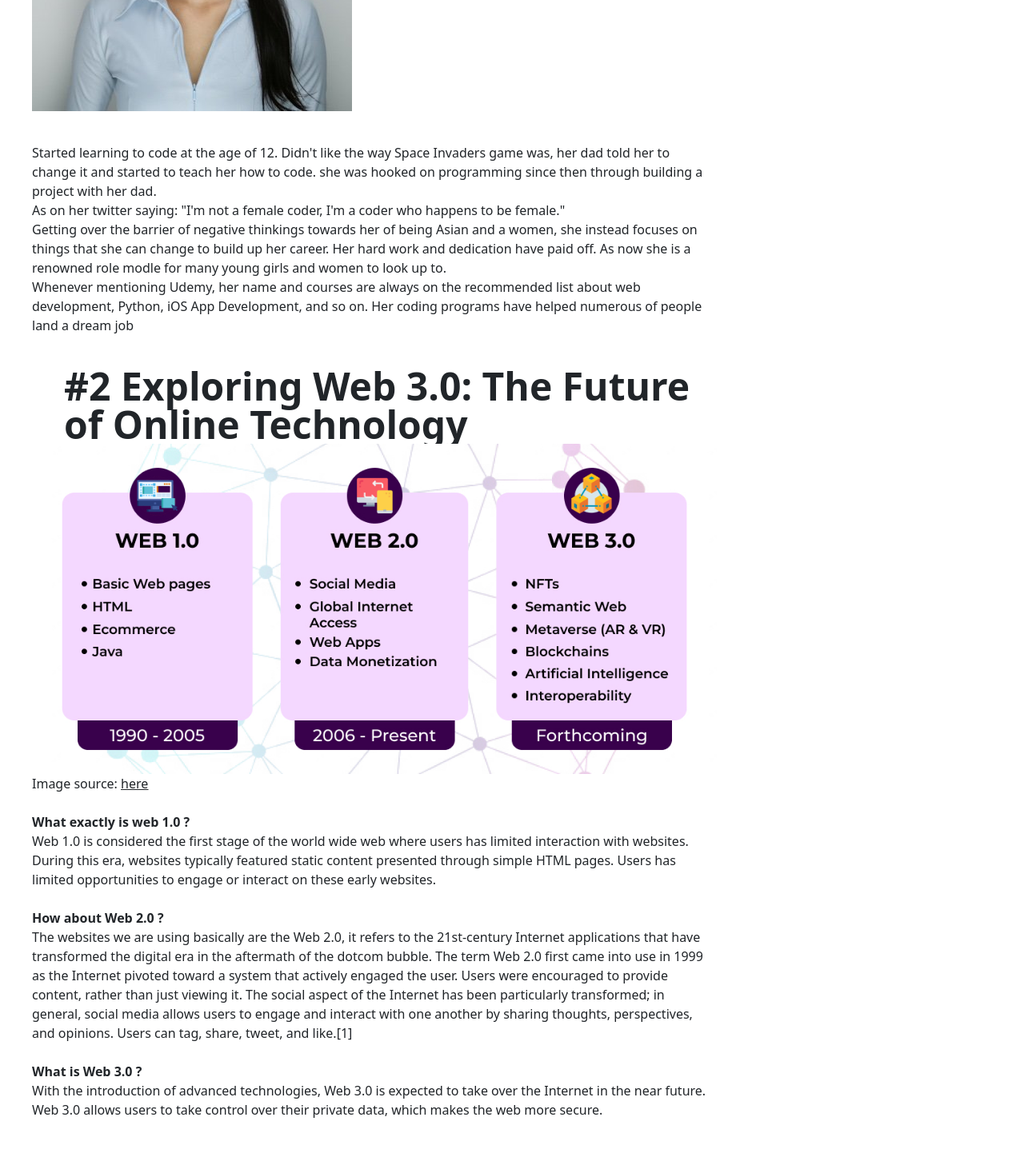
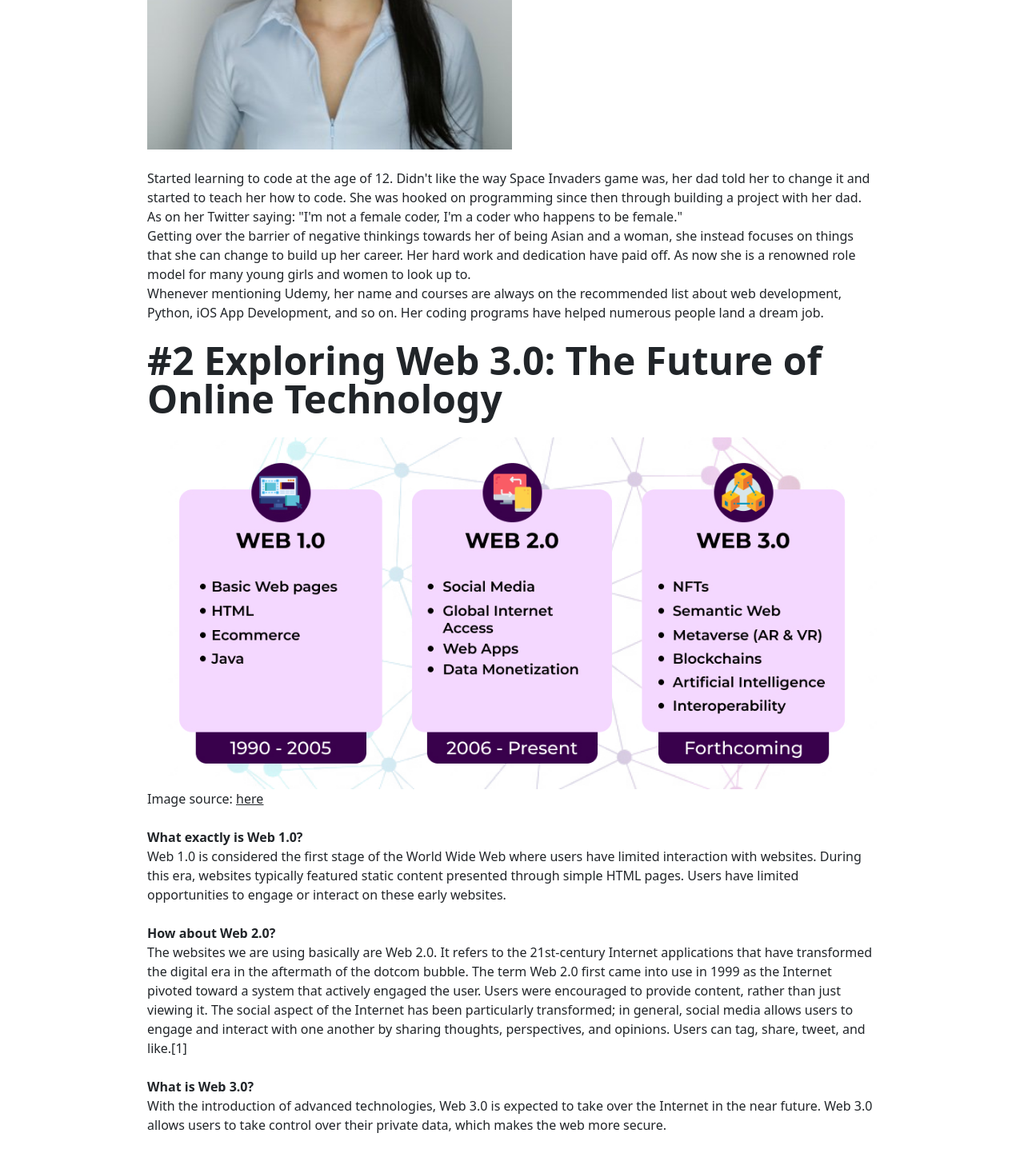
Before and after one commit to vanguyen333/mysiteO, a React (Vite) app: page /blog in a window 1280 px wide. Shown: the part 500-1952 px from the top of the page at 80% size. Built offline with nearby package versions, Linux system fonts and the light colour scheme.

Commit message:
responsive added

```diff
--- a/src/pages/Blog.jsx
+++ b/src/pages/Blog.jsx
@@ -1,39 +1,44 @@
-import "./blog.css";
 import Header from "../components/Header";
 import Footer from "../components/Footer";
 
 const About = () => {
   return (
-    <div>
-      <h1 className="text-5xl text-left pl-10 pt-10  font-bold">
+    <div className="md:flex-row">
+      <div className="md:w-3/4 mx-auto px-4 py-6">
+        <h1 className="text-5xl font-bold pt-4">
           #1 Angela Yu: Empowering Women in Coding and Technology
         </h1>
-      <img className="border-none pl-10 pt-10" src="imgs/AngelaYu.jpg" alt="" />
-      <div className="text-left pt-10 pl-10 pb-10 pr-96">
+        <img className="border-none pt-4 w-50" src="imgs/AngelaYu.jpg" alt="" />
+        <div className="text-left pt-4">
           <p>
             Started learning to code at the age of 12. Didn't like the way Space
-          Invaders game was, her dad told her to change it and started to teach
-          her how to code. she was hooked on programming since then through
-          building a project with her dad.
+            Invaders game was, her dad told her to change it and started to
+            teach her how to code. She was hooked on programming since then
+            through building a project with her dad.
             <br />
-          As on her twitter saying: "I'm not a female coder, I'm a coder who
+            As on her Twitter saying: "I'm not a female coder, I'm a coder who
             happens to be female."
             <br />
             Getting over the barrier of negative thinkings towards her of being
-          Asian and a women, she instead focuses on things that she can change
-          to build up her career. Her hard work and dedication have paid off. As
-          now she is a renowned role modle for many young girls and women to
-          look up to.
+            Asian and a woman, she instead focuses on things that she can change
+            to build up her career. Her hard work and dedication have paid off.
+            As now she is a renowned role model for many young girls and women
+            to look up to.
             <br />
             Whenever mentioning Udemy, her name and courses are always on the
             recommended list about web development, Python, iOS App Development,
-          and so on. Her coding programs have helped numerous of people land a
-          dream job
+            and so on. Her coding programs have helped numerous people land a
+            dream job.
           </p>
-        <h1 className="text-5xl text-left pl-10 pt-10  font-bold">
+        </div>
+        <h1 className="text-5xl font-bold pt-4">
           #2 Exploring Web 3.0: The Future of Online Technology
         </h1>
-        <img className="border-none" src="imgs/web123.jpeg" alt="web123" />
+        <img
+          className="border-none pt-4 w-full"
+          src="imgs/web123.jpeg"
+          alt="web123"
+        />
         <p>
           Image source:{" "}
           <u>
@@ -44,18 +49,18 @@ const About = () => {
         </p>
         <p>
           <br />
-          <strong>What exactly is web 1.0 ?</strong>
+          <strong>What exactly is Web 1.0?</strong>
           <br />
-          Web 1.0 is considered the first stage of the world wide web where
-          users has limited interaction with websites. During this era, websites
-          typically featured static content presented through simple HTML pages.
-          Users has limited opportunities to engage or interact on these early
-          websites.
+          Web 1.0 is considered the first stage of the World Wide Web where
+          users have limited interaction with websites. During this era,
+          websites typically featured static content presented through simple
+          HTML pages. Users have limited opportunities to engage or interact on
+          these early websites.
           <br />
           <br />
-          <strong> How about Web 2.0 ? </strong>
+          <strong>How about Web 2.0?</strong>
           <br />
-          The websites we are using basically are the Web 2.0, it refers to the
+          The websites we are using basically are Web 2.0. It refers to the
           21st-century Internet applications that have transformed the digital
           era in the aftermath of the dotcom bubble. The term Web 2.0 first came
           into use in 1999 as the Internet pivoted toward a system that actively
@@ -64,8 +69,9 @@ const About = () => {
           particularly transformed; in general, social media allows users to
           engage and interact with one another by sharing thoughts,
           perspectives, and opinions. Users can tag, share, tweet, and like.[1]
-          <br /> <br />
-          <strong> What is Web 3.0 ?</strong>
+          <br />
+          <br />
+          <strong>What is Web 3.0?</strong>
           <br />
           With the introduction of advanced technologies, Web 3.0 is expected to
           take over the Internet in the near future. Web 3.0 allows users to
@@ -74,7 +80,7 @@ const About = () => {
         <p>
           <br />
           <br />
-          References [1]what is web 2.0 : link:
+          References [1] what is Web 2.0 : link:
           https://www.investopedia.com/terms/w/web-20.asp
         </p>
       </div>
```
Lines whose indentation alone changed are shown as unchanged.
